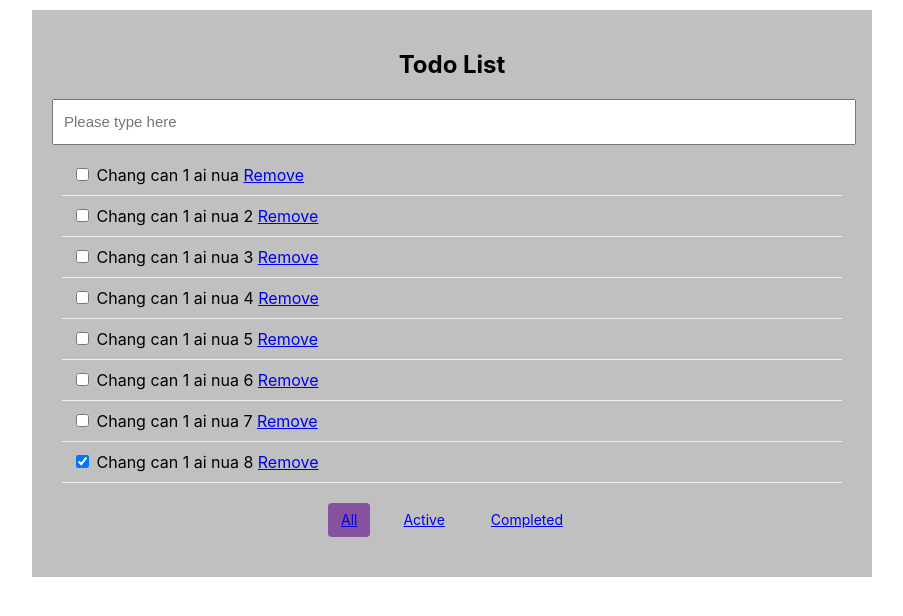
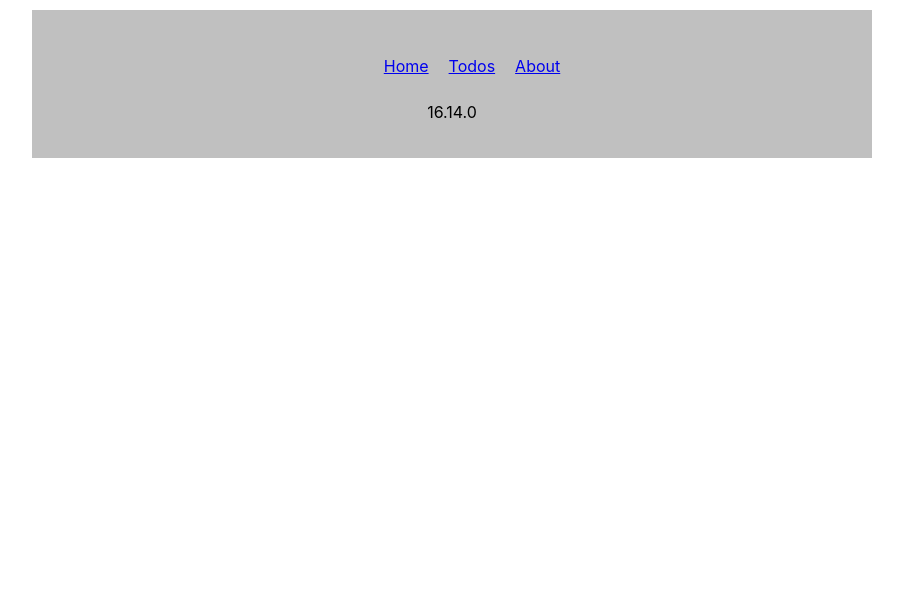
Before and after one commit to tringo8311/learnreact, a React (Create React App) app: page / in a window 1280 px wide. Shown: the top 616 px of the page, without its empty margins (188-1091 px from the left). Built offline with nearby package versions, Linux system fonts and the light colour scheme.

Commit message:
Apply Router

```diff
--- a/src/App.js
+++ b/src/App.js
@@ -2,15 +2,59 @@ import React from 'react';
 import logo from './logo.svg';
 import './App.css';
 import TodoList from "./component/todolist";
+import {
+    BrowserRouter as Router,
+    Switch,
+    Route,
+    Link,
+    browserHistory,
+    useLocation
+} from "react-router-dom";
 
-
+function Home(){
+    return ( <p>{React.version}</p> )
+}
+function About() {
+    return (<p>In this example we have 3 “pages” handled by the router: a home page, an about page, and a users page. As you click around on the different</p>)
+}
 
 function App() {
-  return (
-    <div className="App" style={{"width": "800px", "margin": "10px auto",  "padding": "20px", "background" : "#c0c0c0"}}>
-      <TodoList/>
-    </div>
-  );
+    // let location = useLocation();
+    // console.log(location);
+    return (
+        <Router>
+            <div className="App" style={{ "width": "800px", "margin": "10px auto", "padding": "20px", "background": "#c0c0c0" }}>
+                <nav>
+                    <ul>
+                        <li>
+                            <Link to="/">Home</Link>
+                        </li>
+                        <li>
+                            <Link to="/todos">Todos</Link>
+                        </li>
+                        <li>
+                            <Link to="/about">About</Link>
+                        </li>
+                    </ul>
+                </nav>
+
+                {/* A <Switch> looks through its children <Route>s and
+            renders the first one that matches the current URL. */}
+                <Switch>
+                    <Route path="/about">
+                        <About />
+                    </Route>
+                    <Route path="/todos">
+                        <TodoList/>
+                    </Route>
+                    <Route path="/">
+                        <Home />
+                    </Route>
+                </Switch>
+            </div>
+        </Router>
+    );
+
 }
 
 export default App;
--- a/src/component/todolist.js
+++ b/src/component/todolist.js
@@ -1,5 +1,4 @@
 import React, { Component } from 'react';
-import { useHistory, Router } from 'react-router-dom';
 import PropTypes from 'prop-types';
 
 const myData = [
@@ -74,7 +73,11 @@ class TodoCreate extends Component {
     handleKeyUp(event){
         if (event.key === 'Enter') {
             console.log('enter press here! ')
-            this.props.handleSubmit(this.state.newContent);
+            let newContent = this.state.newContent;
+            this.props.handleSubmit(newContent);
+            this.setState({
+                newContent: ""
+            })
         }
     }
 
@@ -117,6 +120,7 @@ class TodoItem extends Component {
             this.props.handleToggleCompleted(isToggle, item.id)
         }
     }
+
     handleRemove(e, item){
         if (e.target) {
             this.props.handleRemove(item.id)
@@ -192,6 +196,12 @@ class TodoList extends Component {
             // });
             // router.init('/');
 
+    }
+
+    componentDidUpdate(prevProps) {
+        // will be true
+
+        //console.log(this.props.location);
     }
 
     handleChangeFilter(newValue){
@@ -273,9 +283,11 @@ class TodoList extends Component {
         )
 
 
-        var todoFilter = (
-            <TodoFilter handleChangeFilter={this.handleChangeFilter} currentFilter={this.state.nowShowing}/>
-        )
+        let todoFilter;
+        if(this.state.items.length)
+            todoFilter = (
+                <TodoFilter handleChangeFilter={this.handleChangeFilter} currentFilter={this.state.nowShowing}/>
+            )
 
         return (<React.Fragment>
             <h2>Todo List</h2>
--- a/src/index.css
+++ b/src/index.css
@@ -7,6 +7,19 @@ body {
 
 code {
     font-family: source-code-pro, Menlo, Monaco, Consolas, "Courier New", monospace;
+}
+
+nav {
+    list-style: none;
+    margin: 10px;
+    padding: 0;
+    clear: both;
+}
+
+nav li {
+    text-align: left;
+    padding: 10px;
+    display: inline-block;
 }
 
 .form-group {
```
